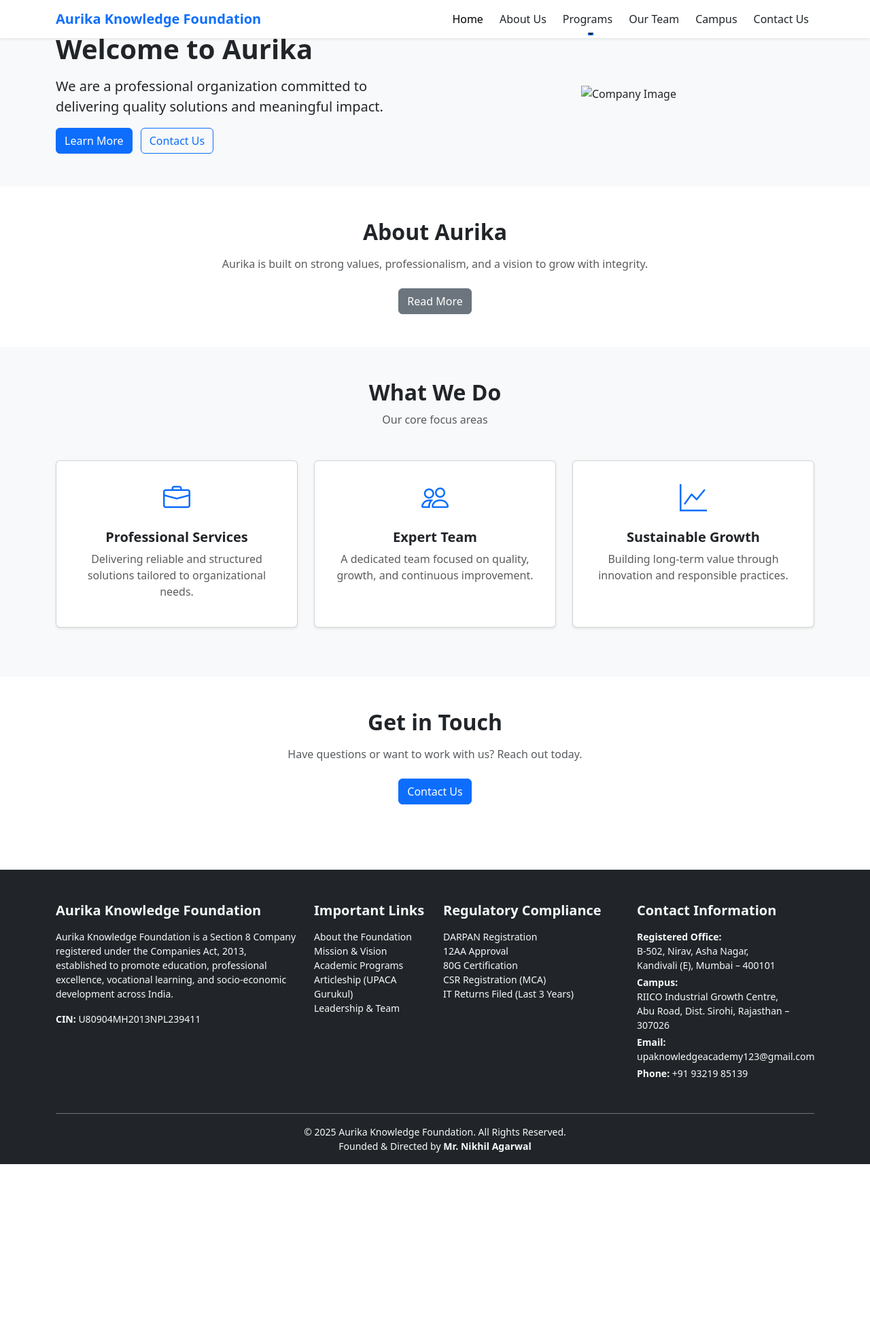
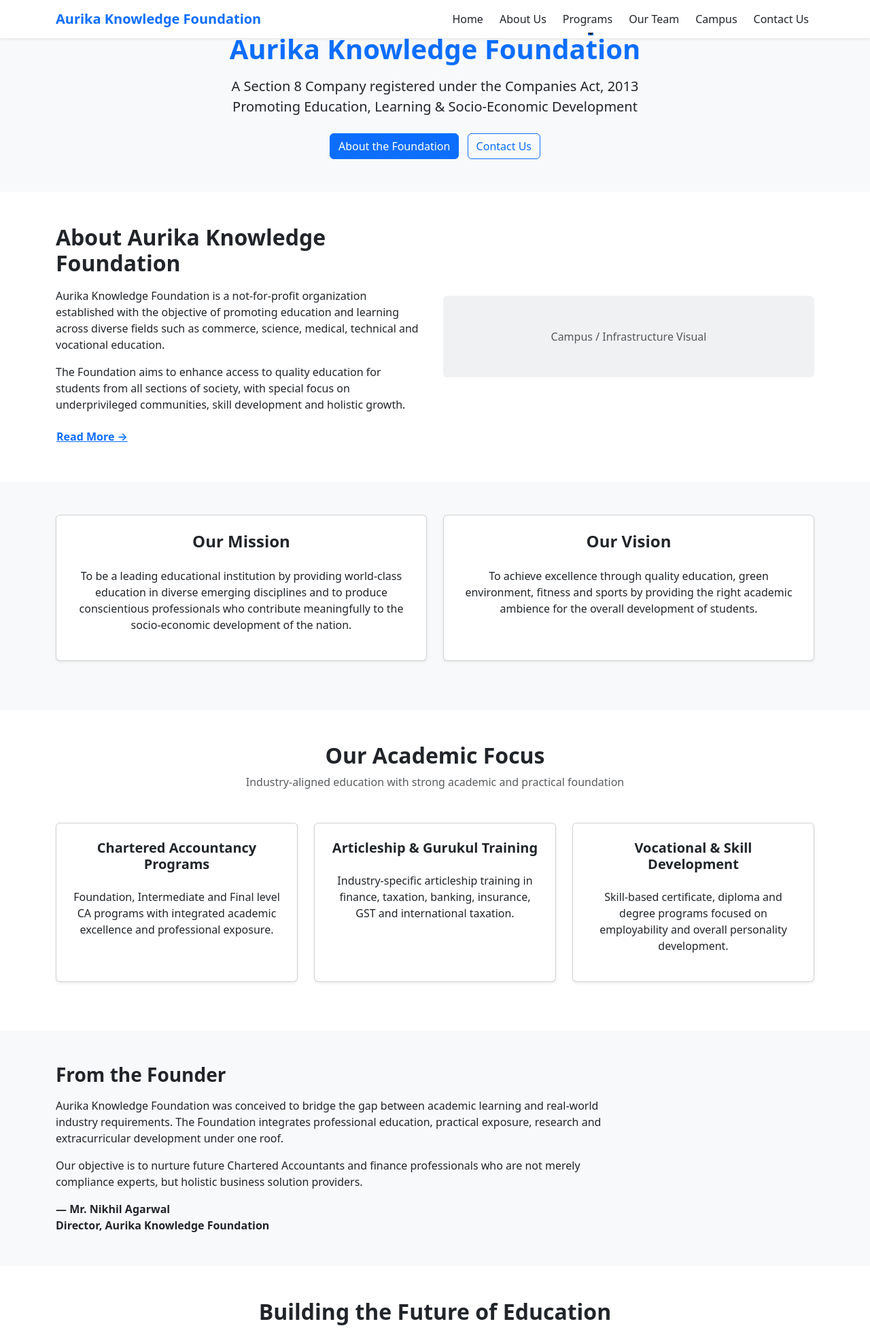
Before and after one commit to VirtusStack/aurika-web, a PHP site: page / in a window 1280 px wide. Shown: the top 1953 px of the page at 68% size. Before the commit the page ends 1712 px from the top, so only its background shows below. Run offline with PHP 8.4, Linux system fonts and the light colour scheme; data that the repository does not hold is empty; some libraries are stand-ins or nearby versions.

Commit message:
Update index.php

```diff
--- a/index.php
+++ b/index.php
@@ -1,115 +1,194 @@
-<?php
-// Current page variable for active menu
-$currentPage = 'index.php';
-include 'templates/include/header.php';
-?>
+<?php include __DIR__ . '/templates/include/header.php'; ?>
+
+
+<! HOME PAGE : AURIKA KNOWLEDGE FOUNDATION -->
 
 <!-- HERO SECTION -->
-<!-- Main banner section used for company introduction -->
-<section class="hero bg-light py-5">
-  <div class="container">
-    <div class="row align-items-center">
-
-      <!-- Left content -->
-      <div class="col-md-6">
-        <h1 class="fw-bold">Welcome to Aurika</h1>
-        <p class="lead mt-3">
-          We are a professional organization committed to delivering quality solutions and meaningful impact.
-        </p>
-
-        <!-- Call to action buttons -->
-        <a href="about.php" class="btn btn-primary me-2">Learn More</a>
-        <a href="contact.php" class="btn btn-outline-primary">Contact Us</a>
-      </div>
-
-      <!-- Right image -->
-      <div class="col-md-6 text-center">
-        <!-- Placeholder image (replace later with real image) -->
-        <img src="https://via.placeholder.com/500x350" class="img-fluid" alt="Company Image">
-      </div>
-
-    </div>
-  </div>
-</section>
-
-<!-- ================= ABOUT PREVIEW SECTION ================= -->
-<!-- Short introduction about company -->
-<section class="about-preview py-5">
+<section class="py-5 bg-light">
   <div class="container text-center">
 
-    <h2 class="fw-bold mb-3">About Aurika</h2>
-    <p class="text-muted mb-4">
-      Aurika is built on strong values, professionalism, and a vision to grow with integrity.
+    <h1 class="fw-bold text-primary">
+      Aurika Knowledge Foundation
+    </h1>
+
+    <p class="lead mt-3">
+      A Section 8 Company registered under the Companies Act, 2013
+      <br>
+      Promoting Education, Learning & Socio-Economic Development
     </p>
 
-    <!-- Redirect to full about page -->
-    <a href="about.php" class="btn btn-secondary">Read More</a>
+    <div class="mt-4">
+      <a href="about.php" class="btn btn-primary me-2">About the Foundation</a>
+      <a href="contact.php" class="btn btn-outline-primary">Contact Us</a>
+    </div>
 
   </div>
 </section>
 
-<!-- ================= SERVICES / FEATURES SECTION ================= -->
-<!-- Generic services/features section (can be changed later) -->
-<section class="services bg-light py-5">
+<!-- ABOUT FOUNDATION -->
+<section class="py-5">
   <div class="container">
 
-    <div class="text-center mb-5">
-      <h2 class="fw-bold">What We Do</h2>
-      <p class="text-muted">Our core focus areas</p>
+    <div class="row align-items-center">
+
+      <div class="col-md-6">
+        <h2 class="fw-bold">About Aurika Knowledge Foundation</h2>
+
+        <p class="mt-3">
+          Aurika Knowledge Foundation is a not-for-profit organization established
+          with the objective of promoting education and learning across diverse
+          fields such as commerce, science, medical, technical and vocational
+          education.
+        </p>
+
+        <p>
+          The Foundation aims to enhance access to quality education for students
+          from all sections of society, with special focus on underprivileged
+          communities, skill development and holistic growth.
+        </p>
+
+        <a href="about.php" class="btn btn-link px-0 fw-semibold">
+          Read More →
+        </a>
+      </div>
+
+      <div class="col-md-6 text-center">
+        <div class="bg-secondary bg-opacity-10 p-5 rounded">
+          <p class="mb-0 text-muted">Campus / Infrastructure Visual</p>
+        </div>
+      </div>
+
     </div>
 
-    <div class="row">
+  </div>
+</section>
 
-      <!-- Feature 1 -->
-      <div class="col-md-4 mb-4">
-        <div class="card h-100 text-center shadow-sm p-4">
-          <i class="bi bi-briefcase fs-1 text-primary mb-3"></i>
-          <h5 class="fw-bold">Professional Services</h5>
-          <p class="text-muted">
-            Delivering reliable and structured solutions tailored to organizational needs.
+<!-- MISSION & VISION -->
+<section class="py-5 bg-light">
+  <div class="container">
+
+    <div class="row text-center">
+
+      <div class="col-md-6 mb-4">
+        <div class="card h-100 shadow-sm p-4">
+          <h4 class="fw-bold">Our Mission</h4>
+          <p class="mt-3">
+            To be a leading educational institution by providing world-class
+            education in diverse emerging disciplines and to produce
+            conscientious professionals who contribute meaningfully to the
+            socio-economic development of the nation.
           </p>
         </div>
       </div>
 
-      <!-- Feature 2 -->
-      <div class="col-md-4 mb-4">
-        <div class="card h-100 text-center shadow-sm p-4">
-          <i class="bi bi-people fs-1 text-primary mb-3"></i>
-          <h5 class="fw-bold">Expert Team</h5>
-          <p class="text-muted">
-            A dedicated team focused on quality, growth, and continuous improvement.
-          </p>
-        </div>
-      </div>
-
-      <!-- Feature 3 -->
-      <div class="col-md-4 mb-4">
-        <div class="card h-100 text-center shadow-sm p-4">
-          <i class="bi bi-graph-up fs-1 text-primary mb-3"></i>
-          <h5 class="fw-bold">Sustainable Growth</h5>
-          <p class="text-muted">
-            Building long-term value through innovation and responsible practices.
+      <div class="col-md-6 mb-4">
+        <div class="card h-100 shadow-sm p-4">
+          <h4 class="fw-bold">Our Vision</h4>
+          <p class="mt-3">
+            To achieve excellence through quality education, green environment,
+            fitness and sports by providing the right academic ambience for the
+            overall development of students.
           </p>
         </div>
       </div>
 
     </div>
-  </div>
-</section>
-
-<!-- ================= CONTACT CTA SECTION ================= -->
-<!-- Call to action for contacting company -->
-<section class="contact-cta py-5">
-  <div class="container text-center">
-
-    <h2 class="fw-bold mb-3">Get in Touch</h2>
-    <p class="text-muted mb-4">
-      Have questions or want to work with us? Reach out today.
-    </p>
-
-    <a href="contact.php" class="btn btn-primary">Contact Us</a>
 
   </div>
 </section>
 
-<?php include 'templates/include/footer.php'; ?>
+<!-- ACADEMIC FOCUS -->
+<section class="py-5">
+  <div class="container">
+
+    <div class="text-center mb-5">
+      <h2 class="fw-bold">Our Academic Focus</h2>
+      <p class="text-muted">
+        Industry-aligned education with strong academic and practical foundation
+      </p>
+    </div>
+
+    <div class="row text-center">
+
+      <div class="col-md-4 mb-4">
+        <div class="card h-100 shadow-sm p-4">
+          <h5 class="fw-bold">Chartered Accountancy Programs</h5>
+          <p class="mt-3">
+            Foundation, Intermediate and Final level CA programs with integrated
+            academic excellence and professional exposure.
+          </p>
+        </div>
+      </div>
+
+      <div class="col-md-4 mb-4">
+        <div class="card h-100 shadow-sm p-4">
+          <h5 class="fw-bold">Articleship & Gurukul Training</h5>
+          <p class="mt-3">
+            Industry-specific articleship training in finance, taxation, banking,
+            insurance, GST and international taxation.
+          </p>
+        </div>
+      </div>
+
+      <div class="col-md-4 mb-4">
+        <div class="card h-100 shadow-sm p-4">
+          <h5 class="fw-bold">Vocational & Skill Development</h5>
+          <p class="mt-3">
+            Skill-based certificate, diploma and degree programs focused on
+            employability and overall personality development.
+          </p>
+        </div>
+      </div>
+
+    </div>
+
+  </div>
+</section>
+
+<!-- FOUNDER MESSAGE -->
+<section class="py-5 bg-light">
+  <div class="container">
+
+    <div class="row align-items-center">
+
+      <div class="col-md-9">
+        <h3 class="fw-bold">From the Founder</h3>
+
+        <p class="mt-3">
+          Aurika Knowledge Foundation was conceived to bridge the gap between
+          academic learning and real-world industry requirements. The Foundation
+          integrates professional education, practical exposure, research and
+          extracurricular development under one roof.
+        </p>
+
+        <p>
+          Our objective is to nurture future Chartered Accountants and finance
+          professionals who are not merely compliance experts, but holistic
+          business solution providers.
+        </p>
+
+        <p class="fw-semibold mb-0">
+          — Mr. Nikhil Agarwal
+          <br>
+          Director, Aurika Knowledge Foundation
+        </p>
+      </div>
+
+    </div>
+
+  </div>
+</section>
+
+<!-- CALL TO ACTION -->
+<section class="py-5 text-center">
+  <div class="container">
+    <h2 class="fw-bold">Building the Future of Education</h2>
+    <p class="mt-3">
+      Explore our programs, campus, and initiatives designed for holistic
+      student development.
+    </p>
+    <a href="contact.php" class="btn btn-primary mt-2">Get in Touch</a>
+  </div>
+</section>
+
+<?php include __DIR__ . '/templates/include/footer.php'; ?>
```
